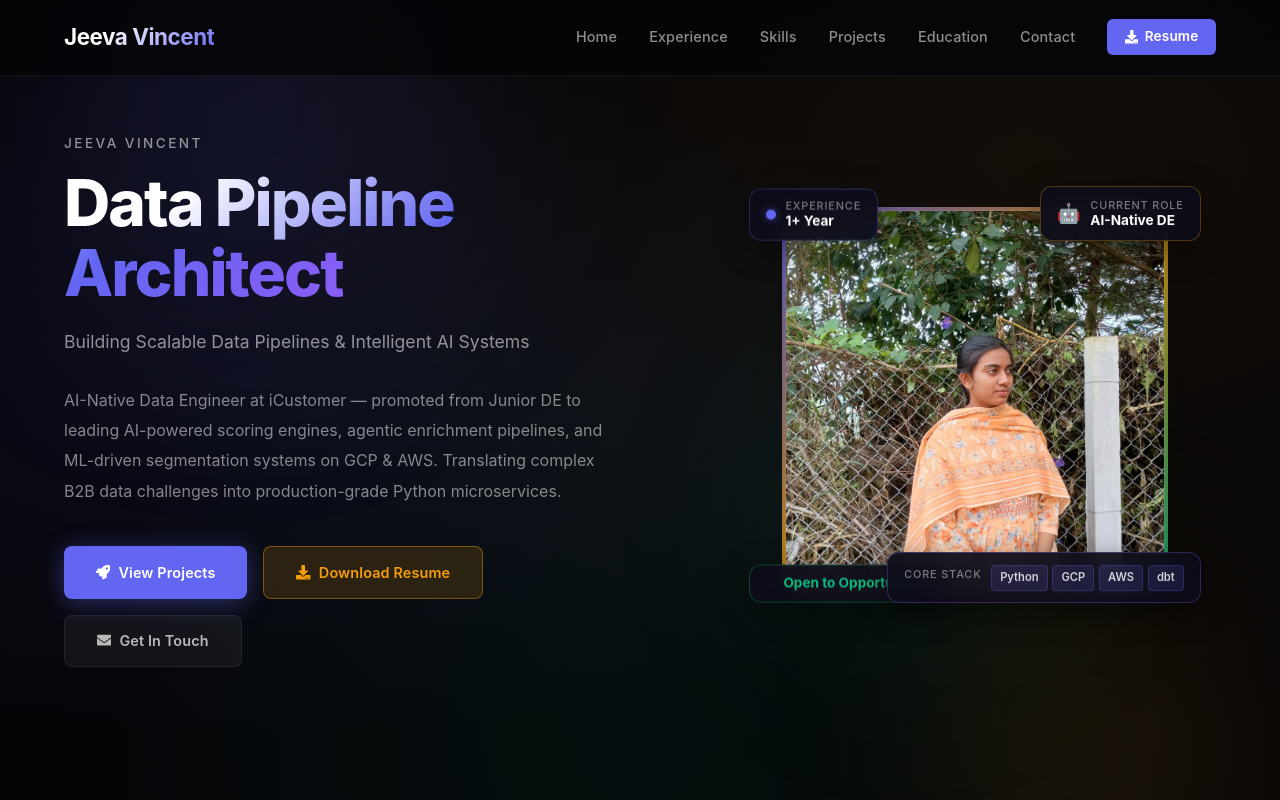
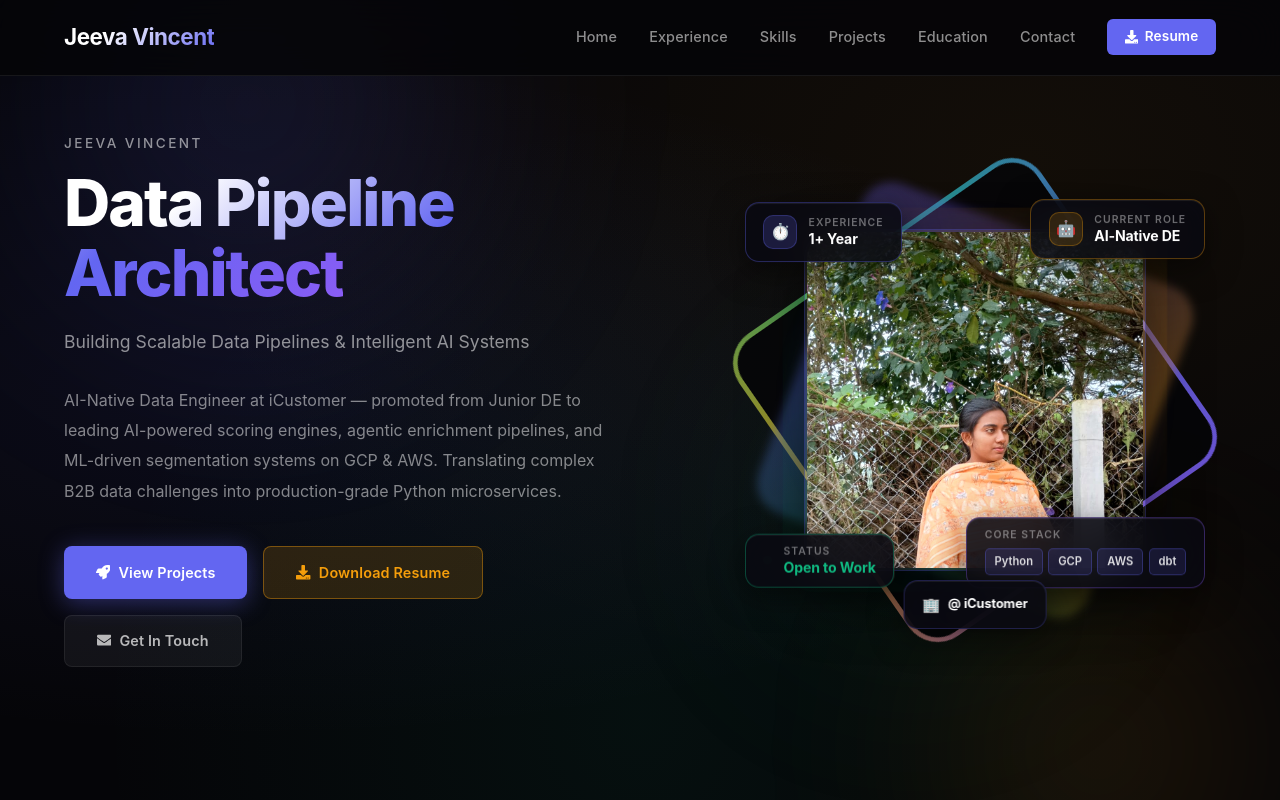
Before and after one commit to Jeeva-V-2003/portfolio-react, a React (Vite) app: page / in a window 1280 px wide. Shown: the top 800 px of the page. Built offline with nearby package versions, Linux system fonts and the light colour scheme.

Commit message:
feat: major photo upgrade - spinning gradient ring, dual glow, icon badges, company badge

```diff
--- a/src/App.jsx
+++ b/src/App.jsx
@@ -124,67 +124,94 @@ function App() {
 
           <motion.div
             className="hero-image"
-            initial={{ opacity: 0, scale: 0.8 }}
+            initial={{ opacity: 0, scale: 0.85 }}
             animate={{ opacity: 1, scale: 1 }}
-            transition={{ duration: 0.8, delay: 0.2 }}
+            transition={{ duration: 0.9, delay: 0.2 }}
           >
             <div className="profile-container">
-              <div className="profile-glow"></div>
+
+              {/* Rotating gradient ring */}
+              <div className="profile-ring-outer"></div>
+              <div className="profile-ring-inner"></div>
+
+              {/* Glow layers */}
+              <div className="profile-glow profile-glow-1"></div>
+              <div className="profile-glow profile-glow-2"></div>
+
+              {/* Photo */}
+              <div className="profile-img-wrap">
                 <img src={profileImg} alt="Jeeva Vincent" className="profile-img" />
+              </div>
 
-              {/* Floating badge — top left */}
-              <motion.div
-                className="float-badge badge-exp"
-                initial={{ opacity: 0, x: -20 }}
-                animate={{ opacity: 1, x: 0 }}
-                transition={{ delay: 1, duration: 0.5 }}
+              {/* Badge — top left */}
+              <motion.div className="float-badge badge-exp"
+                initial={{ opacity: 0, x: -30, y: 10 }}
+                animate={{ opacity: 1, x: 0, y: 0 }}
+                transition={{ delay: 1.1, duration: 0.5, type: 'spring' }}
               >
-                <span className="badge-dot"></span>
+                <div className="badge-icon-wrap badge-icon-indigo">
+                  <span style={{ fontSize: '1rem' }}>⏱️</span>
+                </div>
                 <div>
                   <p className="badge-label">Experience</p>
                   <p className="badge-value">1+ Year</p>
                 </div>
               </motion.div>
 
-              {/* Floating badge — top right */}
-              <motion.div
-                className="float-badge badge-role"
-                initial={{ opacity: 0, x: 20 }}
-                animate={{ opacity: 1, x: 0 }}
-                transition={{ delay: 1.2, duration: 0.5 }}
+              {/* Badge — top right */}
+              <motion.div className="float-badge badge-role"
+                initial={{ opacity: 0, x: 30, y: 10 }}
+                animate={{ opacity: 1, x: 0, y: 0 }}
+                transition={{ delay: 1.3, duration: 0.5, type: 'spring' }}
               >
-                <span style={{ fontSize: '1.2rem' }}>🤖</span>
+                <div className="badge-icon-wrap badge-icon-amber">
+                  <span style={{ fontSize: '1rem' }}>🤖</span>
+                </div>
                 <div>
                   <p className="badge-label">Current Role</p>
                   <p className="badge-value">AI-Native DE</p>
                 </div>
               </motion.div>
 
-              {/* Floating badge — bottom left */}
-              <motion.div
-                className="float-badge badge-available"
-                initial={{ opacity: 0, y: 20 }}
-                animate={{ opacity: 1, y: 0 }}
-                transition={{ delay: 1.4, duration: 0.5 }}
+              {/* Badge — bottom left */}
+              <motion.div className="float-badge badge-available"
+                initial={{ opacity: 0, x: -30, y: -10 }}
+                animate={{ opacity: 1, x: 0, y: 0 }}
+                transition={{ delay: 1.5, duration: 0.5, type: 'spring' }}
               >
                 <span className="avail-dot"></span>
-                <p className="badge-value" style={{ color: '#10b981' }}>Open to Opportunities</p>
+                <div>
+                  <p className="badge-label">Status</p>
+                  <p className="badge-value" style={{ color: '#10b981' }}>Open to Work</p>
+                </div>
               </motion.div>
 
-              {/* Floating badge — bottom right */}
-              <motion.div
-                className="float-badge badge-tech"
-                initial={{ opacity: 0, y: 20 }}
-                animate={{ opacity: 1, y: 0 }}
-                transition={{ delay: 1.6, duration: 0.5 }}
+              {/* Badge — bottom right */}
+              <motion.div className="float-badge badge-tech"
+                initial={{ opacity: 0, x: 30, y: -10 }}
+                animate={{ opacity: 1, x: 0, y: 0 }}
+                transition={{ delay: 1.7, duration: 0.5, type: 'spring' }}
               >
-                <p className="badge-label" style={{ marginBottom: '0.4rem' }}>Core Stack</p>
-                <div style={{ display: 'flex', gap: '0.3rem', flexWrap: 'wrap' }}>
+                <div>
+                  <p className="badge-label" style={{ marginBottom: '0.45rem' }}>Core Stack</p>
+                  <div style={{ display: 'flex', gap: '0.35rem', flexWrap: 'wrap' }}>
                     {['Python', 'GCP', 'AWS', 'dbt'].map(t => (
                       <span key={t} className="stack-pill">{t}</span>
                     ))}
                   </div>
+                </div>
               </motion.div>
+
+              {/* iCustomer tag at bottom center */}
+              <motion.div className="float-badge badge-company"
+                initial={{ opacity: 0, y: 20 }}
+                animate={{ opacity: 1, y: 0 }}
+                transition={{ delay: 1.9, duration: 0.5, type: 'spring' }}
+              >
+                <span style={{ fontSize: '0.9rem' }}>🏢</span>
+                <p className="badge-value" style={{ fontSize: '0.8rem' }}>@ iCustomer</p>
+              </motion.div>
+
             </div>
           </motion.div>
         </div>
--- a/src/index.css
+++ b/src/index.css
@@ -272,95 +272,208 @@ body {
   color: #fff !important;
 }
 
-/* Profile image */
+/* ── Profile Photo ── */
 .hero-image {
   position: relative;
   display: flex;
   justify-content: center;
+  align-items: center;
+  padding: 60px;
 }
 
 .profile-container {
   position: relative;
-  width: 380px;
-  height: 380px;
+  width: 340px;
+  height: 340px;
+}
+
+/* Outer rotating gradient ring */
+.profile-ring-outer {
+  position: absolute;
+  inset: -14px;
+  border-radius: 36px;
+  background: conic-gradient(
+    from 0deg,
+    #6366f1,
+    #8b5cf6,
+    #f59e0b,
+    #10b981,
+    #6366f1
+  );
+  animation: spinRing 6s linear infinite;
+  z-index: 0;
+  opacity: 0.85;
+}
+
+/* Mask the ring so only border shows */
+.profile-ring-outer::after {
+  content: '';
+  position: absolute;
+  inset: 5px;
+  background: var(--bg-dark);
+  border-radius: 30px;
+}
+
+/* Inner subtle ring */
+.profile-ring-inner {
+  position: absolute;
+  inset: -6px;
+  border-radius: 32px;
+  background: conic-gradient(
+    from 180deg,
+    rgba(99,102,241,0.4),
+    rgba(139,92,246,0.2),
+    rgba(245,158,11,0.4),
+    rgba(16,185,129,0.2),
+    rgba(99,102,241,0.4)
+  );
+  animation: spinRing 10s linear infinite reverse;
+  z-index: 0;
+  filter: blur(4px);
+}
+
+@keyframes spinRing {
+  from { transform: rotate(0deg); }
+  to { transform: rotate(360deg); }
+}
+
+/* Glow layers behind the photo */
+.profile-glow {
+  position: absolute;
+  border-radius: 32px;
+  z-index: 0;
+  pointer-events: none;
+}
+
+.profile-glow-1 {
+  inset: -30px;
+  background: radial-gradient(ellipse at center, rgba(99,102,241,0.35) 0%, transparent 70%);
+  animation: glowPulse 3s ease-in-out infinite;
+}
+
+.profile-glow-2 {
+  inset: -20px;
+  background: radial-gradient(ellipse at 70% 30%, rgba(245,158,11,0.2) 0%, transparent 60%),
+              radial-gradient(ellipse at 30% 70%, rgba(16,185,129,0.15) 0%, transparent 60%);
+  animation: glowPulse 3s ease-in-out infinite 1.5s;
+}
+
+@keyframes glowPulse {
+  0%, 100% { opacity: 0.7; transform: scale(1); }
+  50% { opacity: 1; transform: scale(1.04); }
+}
+
+/* Photo wrapper */
+.profile-img-wrap {
+  position: relative;
+  z-index: 2;
+  width: 100%;
+  height: 100%;
+  border-radius: 28px;
+  overflow: hidden;
+  border: 2px solid rgba(255,255,255,0.08);
+  box-shadow:
+    0 0 0 1px rgba(99,102,241,0.3),
+    0 24px 60px rgba(0,0,0,0.6),
+    inset 0 1px 0 rgba(255,255,255,0.1);
 }
 
 .profile-img {
   width: 100%;
   height: 100%;
-  border-radius: 24px;
   object-fit: cover;
-  border: 1px solid var(--border);
-  position: relative;
-  z-index: 1;
-}
-
-.profile-glow {
-  position: absolute;
-  top: -3px;
-  left: -3px;
-  right: -3px;
-  bottom: -3px;
-  border-radius: 26px;
-  background: linear-gradient(135deg, var(--primary), var(--secondary), var(--accent));
-  z-index: 0;
-  opacity: 0.7;
-  animation: pulse 4s ease-in-out infinite;
-}
-
-@keyframes pulse {
-  0%, 100% { opacity: 0.6; }
-  50% { opacity: 0.9; }
+  object-position: center top;
+  display: block;
+  filter: brightness(1.05) contrast(1.02);
 }
 
 /* ── Floating Badges ── */
 .float-badge {
   position: absolute;
-  background: rgba(13, 13, 26, 0.92);
-  backdrop-filter: blur(16px);
-  -webkit-backdrop-filter: blur(16px);
+  background: rgba(10, 10, 18, 0.88);
+  backdrop-filter: blur(20px);
+  -webkit-backdrop-filter: blur(20px);
   border: 1px solid rgba(255, 255, 255, 0.1);
-  border-radius: 12px;
-  padding: 0.7rem 1rem;
+  border-radius: 14px;
+  padding: 0.75rem 1.1rem;
   display: flex;
   align-items: center;
-  gap: 0.6rem;
+  gap: 0.7rem;
   z-index: 10;
-  box-shadow: 0 8px 32px rgba(0, 0, 0, 0.4);
+  box-shadow: 0 8px 32px rgba(0,0,0,0.5), inset 0 1px 0 rgba(255,255,255,0.07);
   white-space: nowrap;
 }
 
 .badge-exp {
-  top: -18px;
-  left: -36px;
-  border-color: rgba(99, 102, 241, 0.3);
-  animation: floatY 4s ease-in-out infinite;
+  top: -24px;
+  left: -60px;
+  border-color: rgba(99,102,241,0.35);
+  animation: floatY 4s ease-in-out infinite 0s;
 }
 
 .badge-role {
-  top: -18px;
-  right: -36px;
-  border-color: rgba(245, 158, 11, 0.3);
+  top: -24px;
+  right: -60px;
+  border-color: rgba(245,158,11,0.35);
   animation: floatY 4s ease-in-out infinite 1s;
 }
 
 .badge-available {
-  bottom: -18px;
-  left: -36px;
-  border-color: rgba(16, 185, 129, 0.3);
+  bottom: -24px;
+  left: -60px;
+  border-color: rgba(16,185,129,0.35);
   animation: floatY 4s ease-in-out infinite 0.5s;
 }
 
 .badge-tech {
-  bottom: -18px;
-  right: -36px;
-  border-color: rgba(139, 92, 246, 0.3);
+  bottom: -24px;
+  right: -60px;
+  border-color: rgba(139,92,246,0.35);
   animation: floatY 4s ease-in-out infinite 1.5s;
+}
+
+.badge-company {
+  bottom: -62px;
+  left: 50%;
+  transform: translateX(-50%);
+  border-color: rgba(99,102,241,0.25);
+  animation: floatY 4s ease-in-out infinite 2s;
+  gap: 0.5rem;
 }
 
 @keyframes floatY {
   0%, 100% { transform: translateY(0px); }
-  50% { transform: translateY(-6px); }
+  50% { transform: translateY(-7px); }
+}
+
+/* badge-company needs different transform for floatY since it uses translateX */
+.badge-company {
+  animation: floatYCenter 4s ease-in-out infinite 2s;
+}
+
+@keyframes floatYCenter {
+  0%, 100% { transform: translateX(-50%) translateY(0px); }
+  50% { transform: translateX(-50%) translateY(-7px); }
+}
+
+.badge-icon-wrap {
+  width: 34px;
+  height: 34px;
+  border-radius: 10px;
+  display: flex;
+  align-items: center;
+  justify-content: center;
+  flex-shrink: 0;
+}
+
+.badge-icon-indigo {
+  background: rgba(99,102,241,0.2);
+  border: 1px solid rgba(99,102,241,0.3);
+}
+
+.badge-icon-amber {
+  background: rgba(245,158,11,0.15);
+  border: 1px solid rgba(245,158,11,0.3);
 }
 
 .badge-dot {
@@ -369,44 +482,46 @@ body {
   border-radius: 50%;
   background: var(--primary);
   flex-shrink: 0;
-  box-shadow: 0 0 8px rgba(99, 102, 241, 0.6);
+  box-shadow: 0 0 8px rgba(99,102,241,0.7);
 }
 
 .avail-dot {
-  width: 8px;
-  height: 8px;
+  width: 9px;
+  height: 9px;
   border-radius: 50%;
   background: #10b981;
   flex-shrink: 0;
-  box-shadow: 0 0 8px rgba(16, 185, 129, 0.7);
+  box-shadow: 0 0 10px rgba(16,185,129,0.8);
   animation: blink 2s ease-in-out infinite;
+  flex-shrink: 0;
 }
 
 .badge-label {
-  font-size: 0.68rem;
-  color: rgba(255, 255, 255, 0.45);
+  font-size: 0.65rem;
+  color: rgba(255,255,255,0.4);
   text-transform: uppercase;
-  letter-spacing: 0.08em;
-  font-weight: 500;
+  letter-spacing: 0.1em;
+  font-weight: 600;
   line-height: 1;
-  margin-bottom: 0.2rem;
+  margin-bottom: 0.25rem;
 }
 
 .badge-value {
-  font-size: 0.85rem;
+  font-size: 0.88rem;
   font-weight: 700;
   color: #fff;
   line-height: 1;
+  letter-spacing: -0.01em;
 }
 
 .stack-pill {
   font-size: 0.7rem;
   font-weight: 600;
-  padding: 0.2rem 0.5rem;
-  background: rgba(99, 102, 241, 0.15);
-  border: 1px solid rgba(99, 102, 241, 0.25);
-  border-radius: 4px;
-  color: rgba(255, 255, 255, 0.8);
+  padding: 0.22rem 0.55rem;
+  background: rgba(99,102,241,0.15);
+  border: 1px solid rgba(99,102,241,0.3);
+  border-radius: 5px;
+  color: rgba(255,255,255,0.85);
 }
 
 /* ── Typewriter ── */
```
Lines whose indentation alone changed are shown as unchanged.
